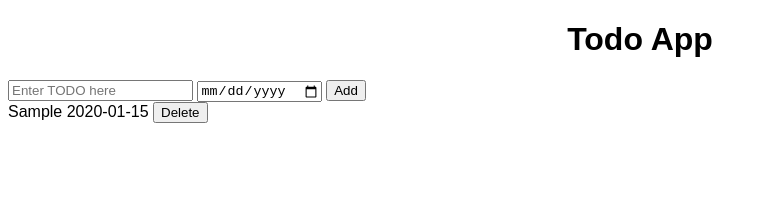
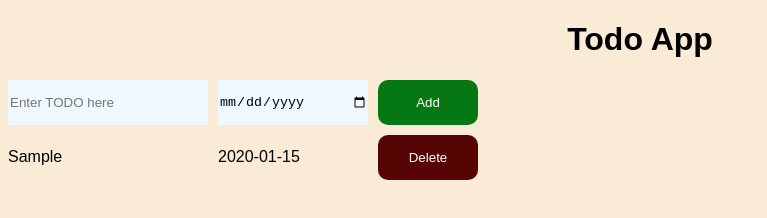
Before and after one commit to trevor00156/Todo-app, a plain HTML site: page index.html in a window 1280 px wide. Both pictures are taken after typing "Sample", "2020-01-15" into the empty fields and a click on the button "Add". Shown: the whole page, without its empty margins (0-767 px from the left). Drawn offline with Linux system fonts and the light colour scheme.

Commit message:
add css properties to add and delete button

```diff
--- a/index.css
+++ b/index.css
@@ -1,9 +1,57 @@
 body{
   font-family: Arial, Helvetica, sans-serif;
-
+  background-color: antiquewhite;
 }
 
 #heading{
   text-align: center;
   font-weight: 700;
 }
+
+#todo-list-container{
+  display: grid;
+ grid-template-columns: 200px 150px 100px;
+ column-gap: 10px;
+ row-gap: 10px;
+ margin-top: 10px;
+ align-items: center;
+
+}
+
+
+
+
+.todo-container{
+  display: grid;
+  grid-template-columns: 200px 150px 100px;
+  column-gap: 10px;
+ row-gap: 10px;
+}
+
+.todo-add{
+  background-color: rgb(5, 119, 19);
+  color: white;
+  border: none;
+  border-radius: 10px;
+  padding: 15px 0px;
+  cursor: pointer;
+}
+
+.todo-delete{
+  background-color: rgb(87, 4, 4);
+  color: white;
+  border: none;
+  border-radius: 10px;
+  padding: 15px 0px;
+  cursor: pointer;
+}
+
+.todo-input{
+  border: none;
+  background-color: aliceblue;
+}
+
+.todo-date{
+  border: none;
+  background-color: aliceblue;
+}
--- a/index.html
+++ b/index.html
@@ -9,14 +9,15 @@
 <body>
 
   <h1 id="heading">Todo App</h1>
-  <div id="todo-container">
+  <div id="body-box">
+    <div class="todo-container" >
      <input type="text" placeholder="Enter TODO here" class="todo-input">
      <input type="date" class="todo-date">
 
      <button class="todo-add" onclick="addbutton();">Add</button>
 
 
-    </div>
+     </div>
 
     <div id="todo-list-container">
 
@@ -24,7 +25,7 @@
 
     </div>
 
-
+ </div>
 
     <script src="index.js"></script>
 </body>
--- a/index.js
+++ b/index.js
@@ -41,12 +41,12 @@ function displaytodoitems(){
 
     newhtml=newhtml+`
 
-    <div>
+
         <span>${todolist[i].item}</span>
         <span>${todolist[i].duedate}</span>
-        <button onclick="todolist.splice(${i},1); displaytodoitems();">Delete</button>
+        <button class="todo-delete" onclick="todolist.splice(${i},1); displaytodoitems();">Delete</button>
 
-    </div>
+
        `;
 
 
```
